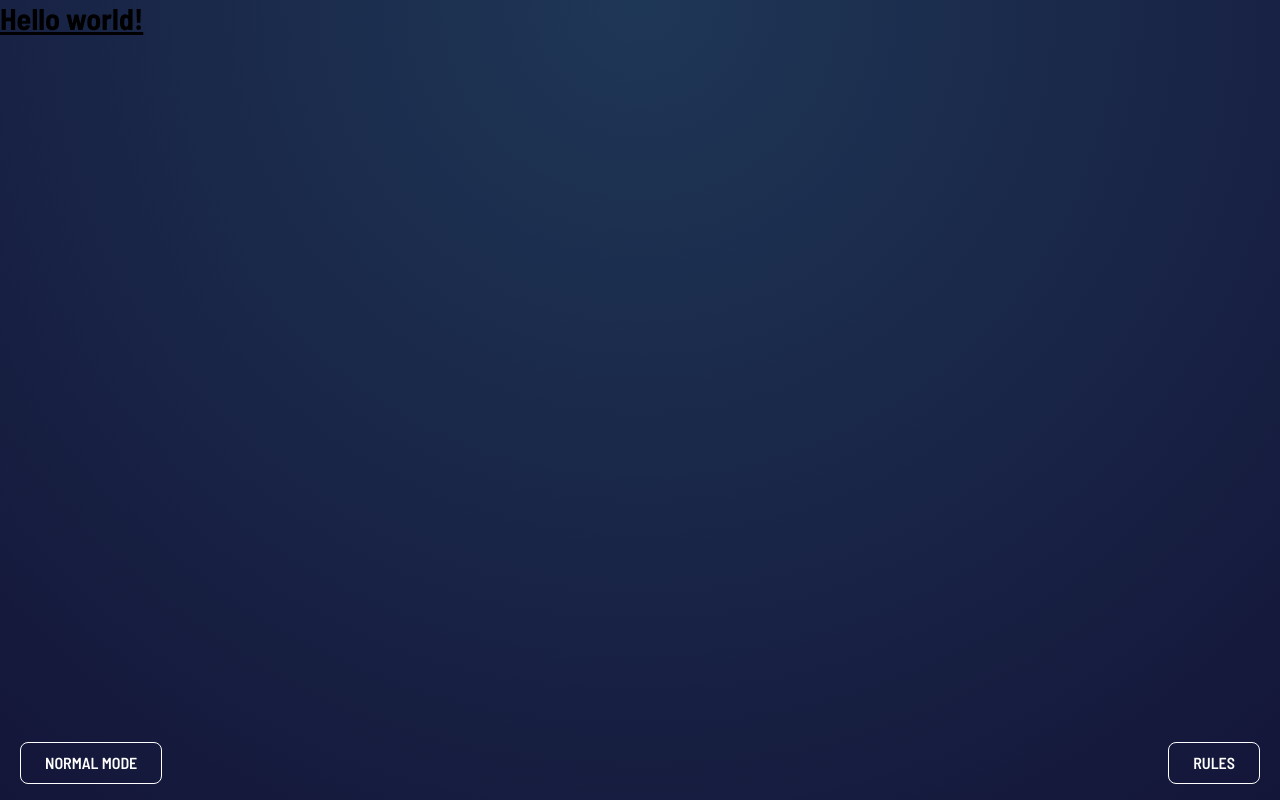
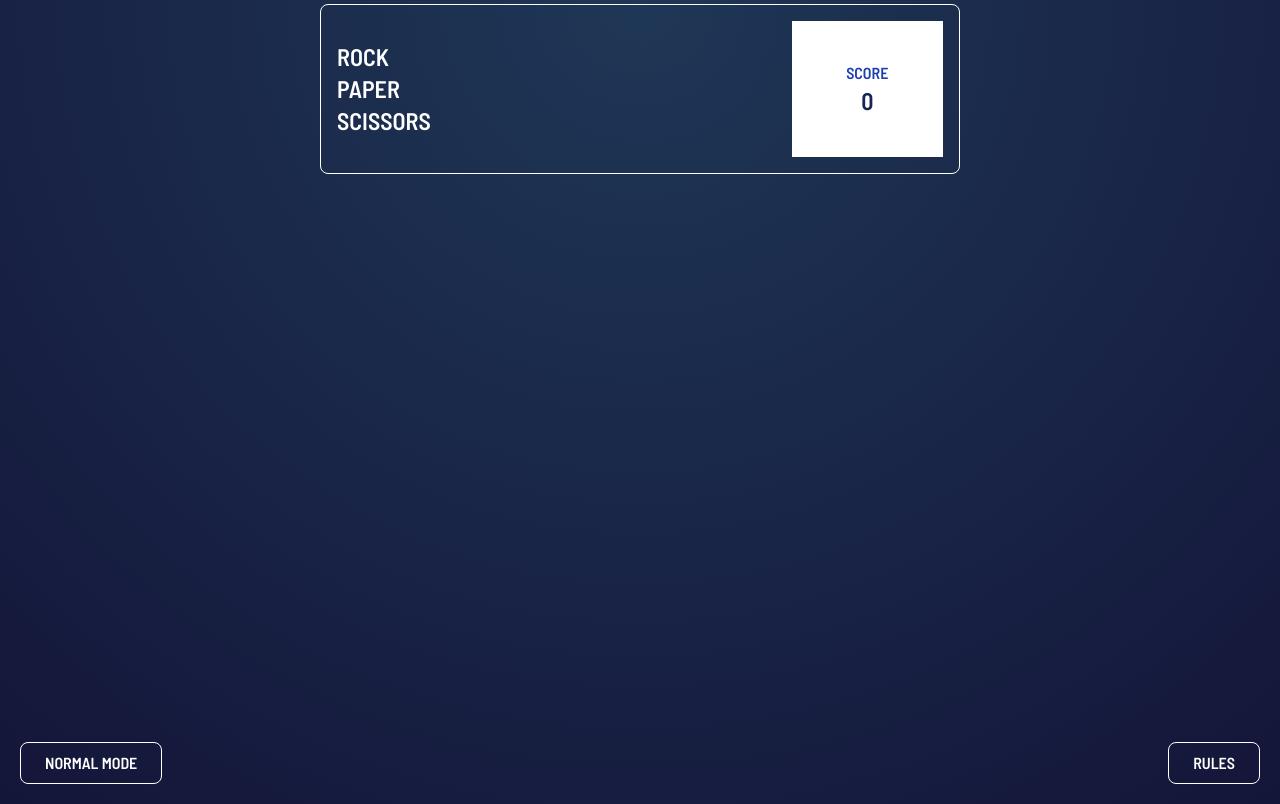
Before and after one commit to bridgitkanini/rock-paper-scissors-game, a React (Vite) app: page / in a window 1280 px wide. Built offline with nearby package versions, Linux system fonts and the light colour scheme.

Commit message:
Create header

```diff
--- a/src/App.tsx
+++ b/src/App.tsx
@@ -1,5 +1,6 @@
 import { useState } from "react";
 import "./App.css";
+import { Header } from "./components/Header";
 
 function App() {
   const [advancedMode, setAdvancedMode] = useState(false);
@@ -9,7 +10,7 @@ function App() {
 
   return (
     <>
-      <h1 className="text-3xl font-bold underline">Hello world!</h1>
+      <Header advanced={advancedMode} score={0} />
       <footer className="footer w-full flex justify-between py-1 px-5 bottom-3 fixed">
         <div onClick={changeModes} className="modes py-2 px-6 border border-white rounded-lg text-white uppercase">
           {advancedMode ? "Advanced" : "Normal"} Mode
--- /dev/null
+++ b/src/components/Header.tsx
@@ -0,0 +1,37 @@
+import { LayoutGroup, motion } from "framer-motion";
+import { FunctionComponent } from "react";
+
+type HeaderProps = {
+  advanced: boolean;
+  score?: number;
+};
+
+
+export const Header: FunctionComponent<HeaderProps> = ({ advanced, score }) => {
+  return (
+    <LayoutGroup>
+      <div className="header flex justify-between items-center uppercase w-[80%] md:w-[50%] my-1 mx-auto p-4 border border-white rounded-lg text-2xl text-white">
+        <motion.div
+          className={`flex flex-col justify-center ${
+            advanced ? "text-base" : ""
+          }`}
+          layout
+        >
+          <div>Rock</div>
+          <div>Paper</div>
+          <div>Scissors</div>
+          {advanced && (
+            <>
+              <div>Lizard</div>
+              <div>Spock</div>
+            </>
+          )}
+        </motion.div>
+        <div className="bg-white p-10 w-[25%] text-center grid place-items-center h-[30%]">
+          <h4 className="text-blue-800 text-base self-end">Score</h4>
+          <h1 className="text-blue-950 self-start w-[40%] md:w-full">{score}</h1>
+        </div>
+      </div>
+    </LayoutGroup>
+  );
+};
```
